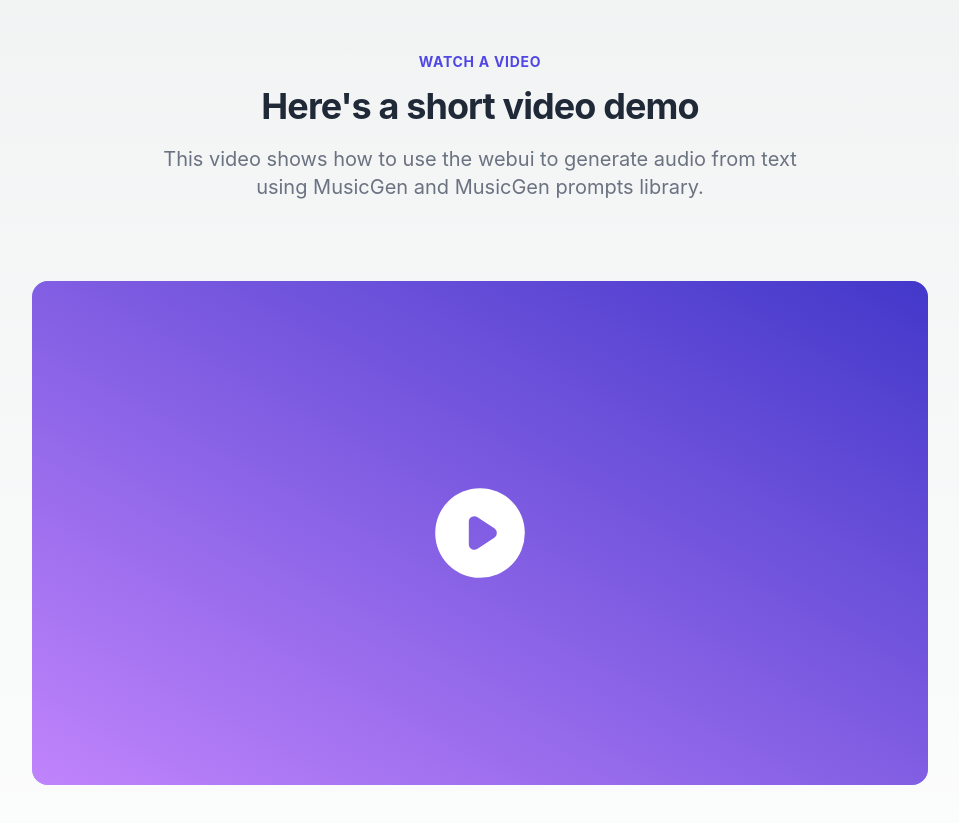
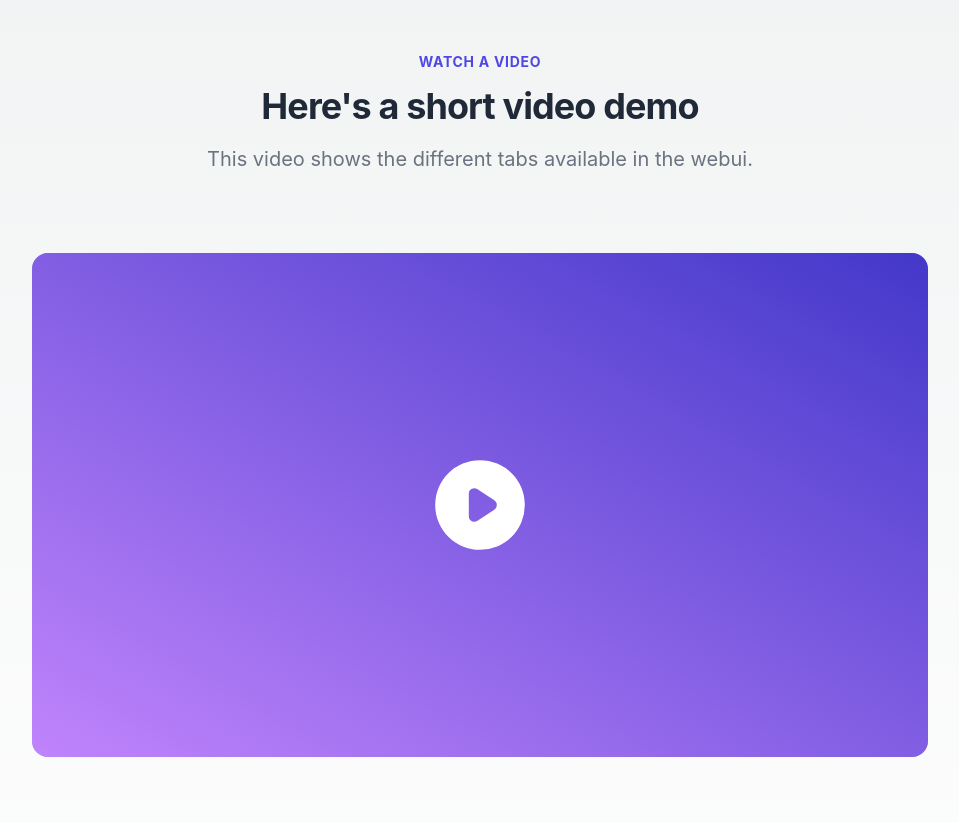
Before and after one commit to rsxdalv/tts-generation-webui, a Next.js app: page / in a window 1280 px wide. Shown: the part 2420-3243 px from the top of the page, without its empty margins (160-1119 px from the left). Built offline with nearby package versions, Linux system fonts and the light colour scheme.

Commit message:
fix links

```diff
--- a/src/components/hero.tsx
+++ b/src/components/hero.tsx
@@ -227,7 +227,7 @@
 
             <div className="flex flex-col items-start space-y-3 sm:space-x-4 sm:space-y-0 sm:items-center sm:flex-row">
               <a
-                href="https://github.com/rsxdalv/one-click-installers-tts/releases/latest"
+                href="https://github.com/rsxdalv/tts-generation-webui/archive/refs/heads/main.zip"
                 target="_blank"
                 rel="noopener"
                 className="px-8 py-4 text-lg font-medium text-center text-white bg-indigo-600 rounded-md "
--- a/src/components/navbar.tsx
+++ b/src/components/navbar.tsx
@@ -65,7 +65,7 @@
                           {item}
                       </Link>
                     ))}
-                    <Link href="/" className="w-full px-6 py-2 mt-3 text-center text-white bg-indigo-600 rounded-md lg:ml-5">
+                    <Link href="https://github.com/rsxdalv/tts-generation-webui/archive/refs/heads/main.zip" className="w-full px-6 py-2 mt-3 text-center text-white bg-indigo-600 rounded-md lg:ml-5">
                         Download
                     </Link>
                   </>
--- a/src/pages/index.tsx
+++ b/src/pages/index.tsx
@@ -34,7 +34,7 @@
       <SectionTitle
         pretitle="Watch a video"
         title="Here's a short video demo">
-        This video shows how to use the webui to generate audio from text using MusicGen and MusicGen prompts library.
+        This video shows the different tabs available in the webui.
       </SectionTitle>
       <Video />
       {/* <SectionTitle
```
